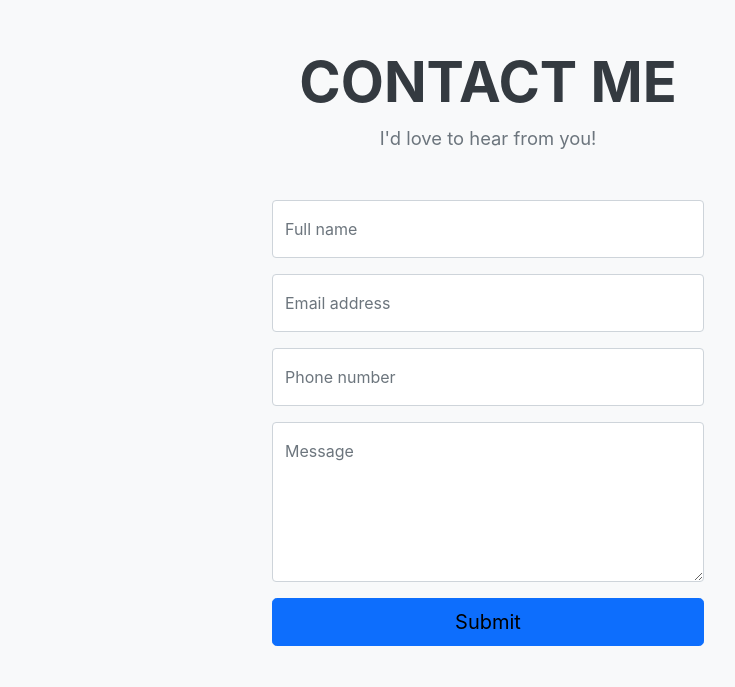
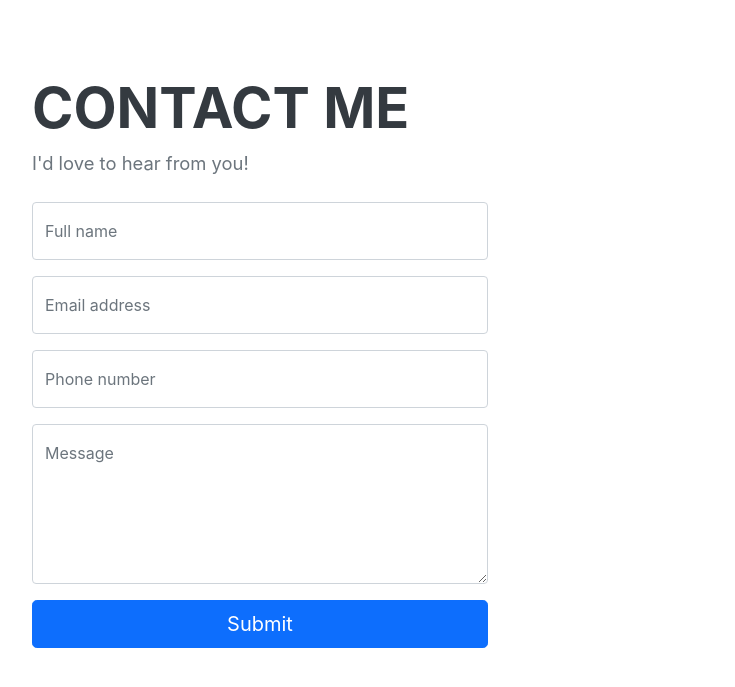
Before and after one commit to edgarbrignoni/edgarbrignoni-com, a plain HTML site: page index.html in a window 1280 px wide. Shown: the part 8234-8921 px from the top of the page, without its empty margins (288-1023 px from the left). Drawn offline with nearby package versions, Linux system fonts and the light colour scheme; some icons are missing; a web font is replaced by a local one.

Commit message:
Refactor contact section layout and styling in index.html

```diff
--- a/index.html
+++ b/index.html
@@ -275,14 +275,14 @@
             </div>
         </section>
         <!-- Contact section-->
-        <section id="contact" class="bg-light py-5">
-            <div class="container px-5 my-5 px-5">
-                <div class="text-center mb-5">
+        <section class="resume-section" id="contact" style="margin-bottom: 1000px;">
+            <div class="resume-section-content">
+                <!-- <div class="text-center mb-5"> -->
                     <div class="feature bg-primary bg-gradient text-white rounded-3 mb-3"><i class="bi bi-envelope"></i></div>
                     <h2 class="fw-bolder">Contact Me</h2>
-                    <p class="lead mb-0">I'd love to hear from you!</p>
-                </div>
-                <div class="row gx-5 justify-content-center">
+                    <p class="lead mb-0">I'd love to hear from you!</p><br />
+                <!-- </div> -->
+                <!-- <div class="row gx-5 justify-content-center"> -->
                     <div class="col-lg-6">
                         <form action="https://formsubmit.co/33bdd93a090574a16efde7b103dfdfd4" method="POST">
                             <input type="text" name="_honey" style="display:none">
@@ -327,10 +327,10 @@
                             <!-- an error submitting the form-->
                             <div class="d-none" id="submitErrorMessage"><div class="text-center text-danger mb-3">Error sending message!</div></div>
                             <!-- Submit Button-->
-                            <div class="d-grid"><button class="btn btn-primary btn-lg" id="submitButton" type="submit">Submit</button></div>
+                            <div class="d-grid"><button class="btn btn-primary btn-lg text-white" id="submitButton" type="submit">Submit</button></div>
                         </form>
                     </div>
-                </div>
+                <!-- </div> -->
             </div>
         </section>
     </div>
```
